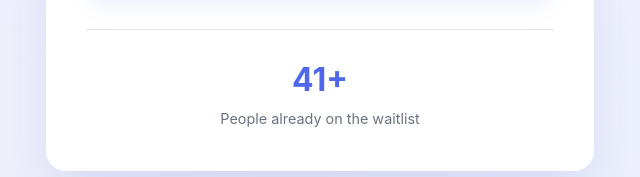
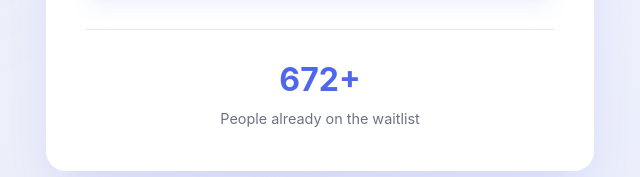
Before and after one commit to mash20-dot/mindspace-frontend, a plain HTML site: page index.html in a window 1280 px wide. Shown: the part 625-802 px from the top of the page, 626-1266 px from the left. Drawn offline with Linux system fonts and the light colour scheme.

Commit message:
changed number

```diff
--- a/index.html
+++ b/index.html
@@ -431,7 +431,7 @@
                     </form>
 
                     <div class="stats">
-                        <span class="stats-number" id="waitlistCount">41+</span>
+                        <span class="stats-number" id="waitlistCount">672+</span>
                         <span class="stats-label">People already on the waitlist</span>
                     </div>
                 </div>
```
